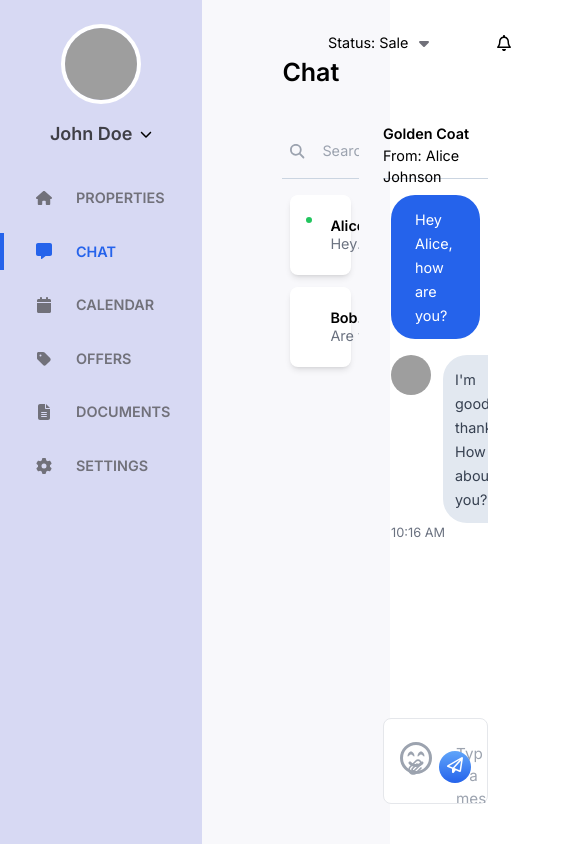
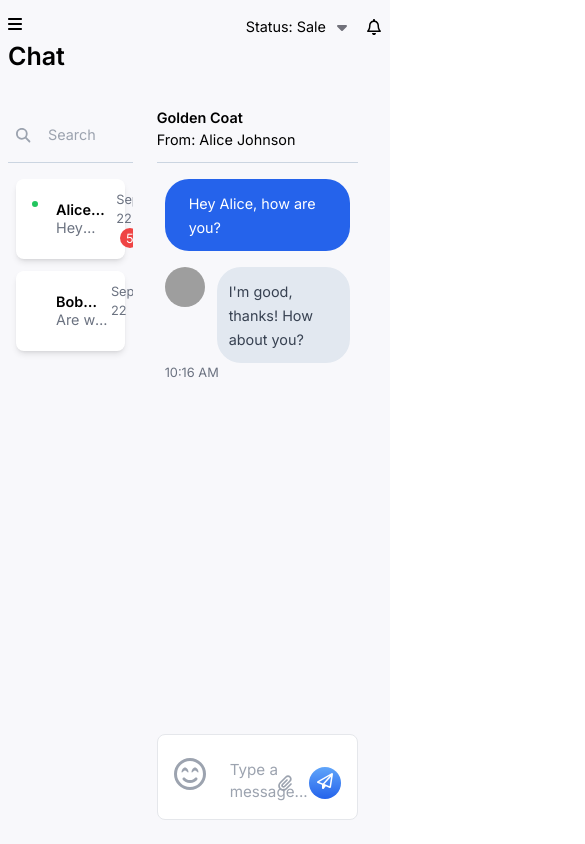
Before and after one commit to nmthong226/react-chat-app, a React (Vite) app: page / in a window 390 px wide. Shown: the whole page, 585 px wide, since content can reach past the window. Built offline with nearby package versions, Linux system fonts and the light colour scheme; grey boxes are pictures that could not be loaded.

Commit message:
style: responsive ui

```diff
--- a/src/components/Header.tsx
+++ b/src/components/Header.tsx
@@ -4,12 +4,14 @@ import { FontAwesomeIcon } from "@fortawesome/react-fontawesome"
 
 const Header = () => {
     return (
-        <header className="flex w-full justify-end items-center space-x-16">
+        <header className="flex w-full justify-end items-center">
             <div className="flex items-center space-x-2 text-md hover:cursor-pointer">
-                <span>Status: Sale</span>
-                <FontAwesomeIcon icon={faCaretDown} className="size-4 text-zinc-500"/>
+                <div className="flex items-center mr-2 sm:mr-10 space-x-2">
+                    <span>Status: Sale</span>
+                    <FontAwesomeIcon icon={faCaretDown} className="size-4 text-zinc-500" />
+                </div>
+                <FontAwesomeIcon icon={faBell} className="size-4 hover:cursor-pointer" />
             </div>
-            <FontAwesomeIcon icon={faBell} className="size-4 hover:cursor-pointer"/>
         </header>
     )
 }
--- a/src/components/SideBar.tsx
+++ b/src/components/SideBar.tsx
@@ -1,13 +1,14 @@
-import { FC } from "react";
+import { FC, useState } from "react";
 import UserAvatar from "./UserAvatar"
 import { FontAwesomeIcon } from '@fortawesome/react-fontawesome';
-import { faCalendar, faFileLines, faGear, faHome, faMessage, faTag } from '@fortawesome/free-solid-svg-icons';
+import { faBars, faCalendar, faFileLines, faGear, faHome, faMessage, faTag } from '@fortawesome/free-solid-svg-icons';
 
 type SideBarProps = {
   user: User | null;  // Accept user data as prop
 };
 
 const SideBar: FC<SideBarProps> = ({ user }) => {
+  const [open, setOpen] = useState(false);
   const { name, avatar } = user || {};
   const navItems = [
     { icon: faHome, label: 'Properties' },
@@ -18,49 +19,54 @@ const SideBar: FC<SideBarProps> = ({ user }) => {
     { icon: faGear, label: 'Settings' },
   ];
   return (
-    <aside className="flex flex-col w-64 h-screen bg-sidebarBg">
-      {user ?
-        (
-          <UserAvatar className="mt-6 items-center" userName={name} userAvatar={avatar} />
-        ) :
-        (
+    <>
+      {/* Button to toggle sidebar on mobile screens */}
+      <div
+        className="flex sm:hidden absolute left-2 top-4 xsm:top-8"
+        onClick={() => setOpen(!open)}
+      >
+        <FontAwesomeIcon icon={faBars} />
+      </div>
+
+      {/* Sidebar */}
+      <aside className={`flex flex-col max-sm:absolute w-16 lg:w-52 xlg:w-64 min-h-screen bg-sidebarBg transform ${open ? 'translate-x-0 w-52' : '-translate-x-full'} transition-transform duration-300 sm:translate-x-0 z-50`}>
+        {/* User Avatar */}
+        {user ? (
+          <UserAvatar className="mt-6 items-center" userName={name} userAvatar={avatar} openSideBar={open} />
+        ) : (
           <div aria-label="Loading..." role="status" className="flex flex-col items-center justify-center space-y-4 mt-6">
             <div className="flex w-20 h-20 rounded-full bg-gray-50 animate-pulse items-center justify-center">
-              <svg className="h-10 w-10 animate-spin stroke-gray-300" viewBox="0 0 256 256">
-                <line x1="128" y1="32" x2="128" y2="64" strokeLinecap="round" strokeLinejoin="round" strokeWidth="24"></line>
-                <line x1="195.9" y1="60.1" x2="173.3" y2="82.7" strokeLinecap="round" strokeLinejoin="round"
-                  strokeWidth="24"></line>
-                <line x1="224" y1="128" x2="192" y2="128" strokeLinecap="round" strokeLinejoin="round" strokeWidth="24">
-                </line>
-                <line x1="195.9" y1="195.9" x2="173.3" y2="173.3" strokeLinecap="round" strokeLinejoin="round"
-                  strokeWidth="24"></line>
-                <line x1="128" y1="224" x2="128" y2="192" strokeLinecap="round" strokeLinejoin="round" strokeWidth="24">
-                </line>
-                <line x1="60.1" y1="195.9" x2="82.7" y2="173.3" strokeLinecap="round" strokeLinejoin="round"
-                  strokeWidth="24"></line>
-                <line x1="32" y1="128" x2="64" y2="128" strokeLinecap="round" strokeLinejoin="round" strokeWidth="24"></line>
-                <line x1="60.1" y1="60.1" x2="82.7" y2="82.7" strokeLinecap="round" strokeLinejoin="round" strokeWidth="24">
-                </line>
-              </svg>
+              {/* SVG loading spinner */}
+              <svg className="h-10 w-10 animate-spin stroke-gray-300" viewBox="0 0 256 256"></svg>
             </div>
             <div className="text-lg text-zinc-700 font-semibold">Loading...</div>
           </div>
-        )
-      }
+        )}
+
+        {/* Navigation Menu */}
         <nav>
           <ul className="flex flex-col w-full gap-4 text-md mt-8 uppercase text-zinc-500 font-semibold">
             {navItems.map(({ icon, label, active }) => (
               <li
                 key={label}
-              className={`flex flex-row items-center space-x-6 py-2 px-8 hover:text-blue-600 hover:border-blue-600 hover:cursor-pointer border-l-4 hover:border-l-blue-600 ${active ? 'text-blue-600 border-l-blue-600' : 'border-l-transparent'}`}
+                className={`flex flex-row items-center ${open ? 'px-8' : 'max-lg:justify-center'} space-x-6 py-2 lg:px-3 xlg:px-8 hover:text-blue-600 hover:border-blue-600 hover:cursor-pointer border-l-4 hover:border-l-blue-600 ${active ? 'text-blue-600 border-l-blue-600' : 'border-l-transparent'}`}
               >
                 <FontAwesomeIcon icon={icon} className="size-4" />
-              <span>{label}</span>
+                <span className={`${open ? '' : 'max-lg:hidden'}`}>{label}</span>
               </li>
             ))}
           </ul>
         </nav>
-    </aside >
+      </aside>
+
+      {/* Overlay for closing the sidebar */}
+      {open && (
+        <div
+          className="fixed inset-0 bg-black opacity-50 sm:hidden z-10"
+          onClick={() => setOpen(false)} // Close sidebar when clicking on the overlay
+        ></div>
+      )}
+    </>
   );
 }
 
--- a/src/components/UserAvatar.tsx
+++ b/src/components/UserAvatar.tsx
@@ -7,15 +7,16 @@ type UserAvatarProps = {
   userAvatar?: string;
   userName?: string;
   className?: string;
+  openSideBar?: boolean;
 };
 
-const UserAvatar: FC<UserAvatarProps> = ({ userAvatar, userName, className }) => {
+const UserAvatar: FC<UserAvatarProps> = ({ userAvatar, userName, className, openSideBar }) => {
   return (
     <div className='flex flex-col items-center justify-center space-y-4'>
-      <img src={userAvatar} alt="user avatar" className={clsx('w-20 h-20 rounded-full border-4 border-white hover:cursor-pointer', className)} loading="eager"/>
+      <img src={userAvatar} alt="user avatar" className={clsx('h-12 w-12 lg:w-20 lg:h-20 rounded-full border-4 border-white hover:cursor-pointer', className)} loading="eager"/>
       <div className='flex flex-row items-center space-x-2 hover:cursor-pointer'>
-        <span className="text-lg text-zinc-700 font-semibold">{userName}</span>
-        <FontAwesomeIcon icon={faChevronDown} className='size-3'/>
+        <span className={`text-lg text-zinc-700 font-semibold ${openSideBar ? '' : 'max-lg:hidden'}`}>{userName}</span>
+        <FontAwesomeIcon icon={faChevronDown} className='size-2 lg:size-3'/>
       </div>
     </div>
   )
--- a/src/layout/layout.tsx
+++ b/src/layout/layout.tsx
@@ -12,11 +12,11 @@ const Layout: FC<TProps> = ({ children, user }) => {
     return (
         <div className="flex flex-row bg-boxBg dark:bg-zinc-900 min-h-screen">
             {/* Sidebar */}
-            <SideBar user={user}/>
+            <SideBar user={user} />
             {/* Main Content */}
-            <div className={clsx("flex flex-col min-h-full container w-full flex-1 py-8 px-20")}>
+            <div className={clsx("flex flex-col min-h-full flex-grow w-full px-2 sm:px-6 py-4 xsm:py-8 xlg:px-20 mx-auto")}>
                 <Header />
-                <main className="flex-1">
+                <main className="flex-1 w-full">
                     {children || <p>No content available.</p>}
                 </main>
             </div>
```
Lines whose indentation alone changed are shown as unchanged.
